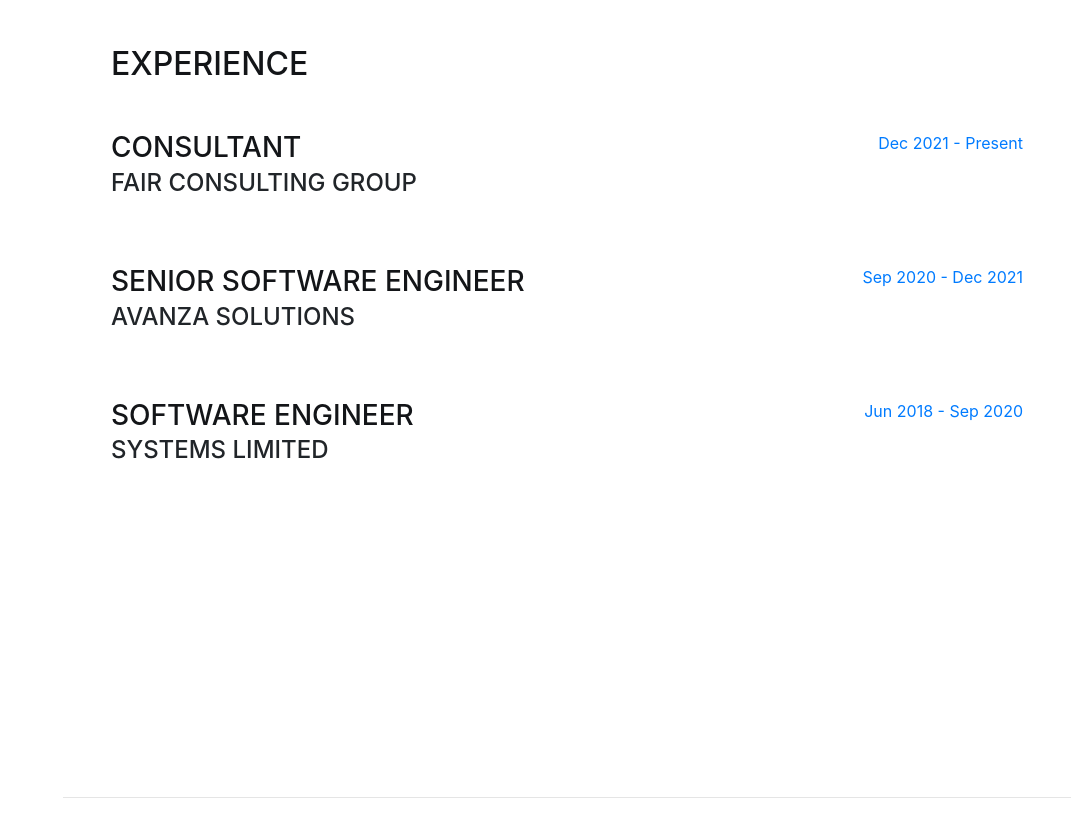
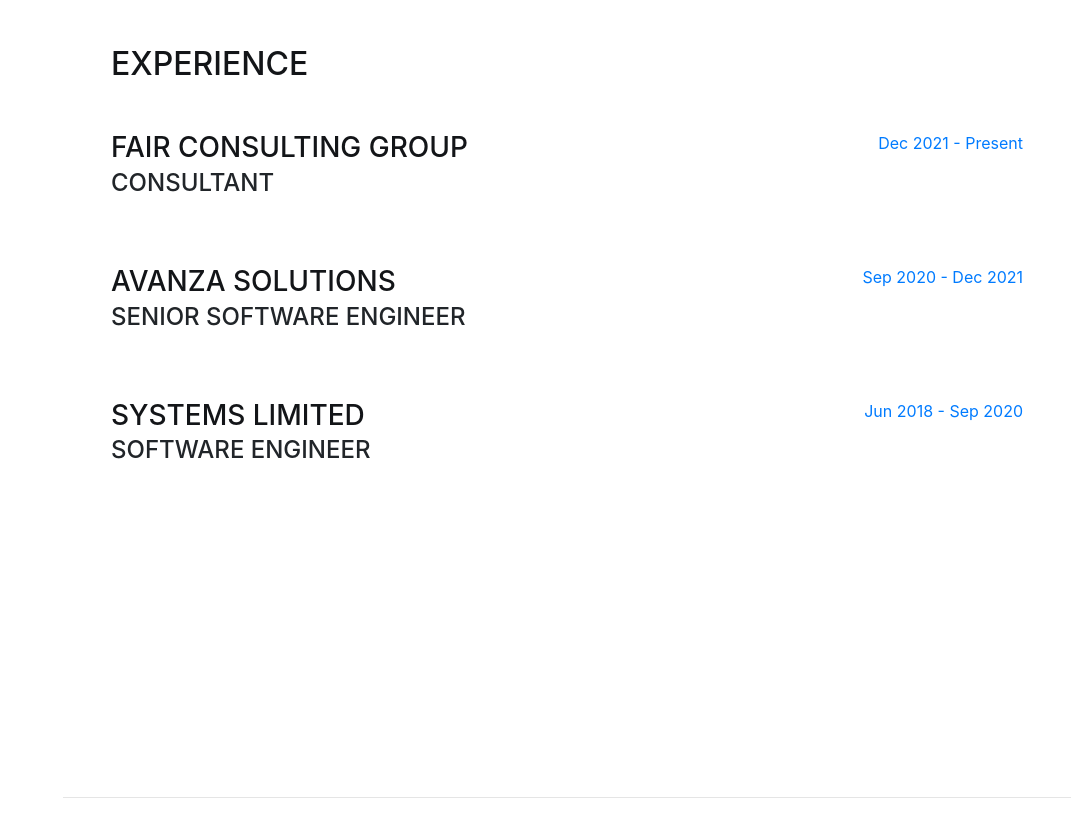
Before and after one commit to Kumail/kumail.github.io, a website with bundled scripts: page index.html in a window 1280 px wide. Shown: the part 804-1641 px from the top of the page, without its empty margins (209-1280 px from the left). Built offline with nearby package versions, Linux system fonts and the light colour scheme; a web font is replaced by a local one.

Commit message:
Updated experience

```diff
--- a/index.html
+++ b/index.html
@@ -89,8 +89,8 @@
 
         <div class="resume-item d-flex flex-column flex-md-row justify-content-between mb-5">
           <div class="resume-content">
-            <h3 class="mb-0">Consultant</h3>
-            <div class="subheading mb-3">FAIR Consulting Group</div>
+            <h3 class="mb-0">FAIR Consulting Group</h3>
+            <div class="subheading mb-3">Consultant</div>
             <p></p>
           </div>
           <div class="resume-date text-md-right">
@@ -101,8 +101,8 @@
 
         <div class="resume-item d-flex flex-column flex-md-row justify-content-between mb-5">
           <div class="resume-content">
-            <h3 class="mb-0">Senior Software Engineer</h3>
-            <div class="subheading mb-3">Avanza Solutions</div>
+            <h3 class="mb-0">Avanza Solutions</h3>
+            <div class="subheading mb-3">Senior Software Engineer</div>
             <p></p>
           </div>
           <div class="resume-date text-md-right">
@@ -112,8 +112,8 @@
 
         <div class="resume-item d-flex flex-column flex-md-row justify-content-between mb-5">
           <div class="resume-content">
-            <h3 class="mb-0">Software Engineer</h3>
-            <div class="subheading mb-3">Systems Limited</div>
+            <h3 class="mb-0">Systems Limited</h3>
+            <div class="subheading mb-3">Software Engineer</div>
             <p></p>
           </div>
           <div class="resume-date text-md-right">
```
